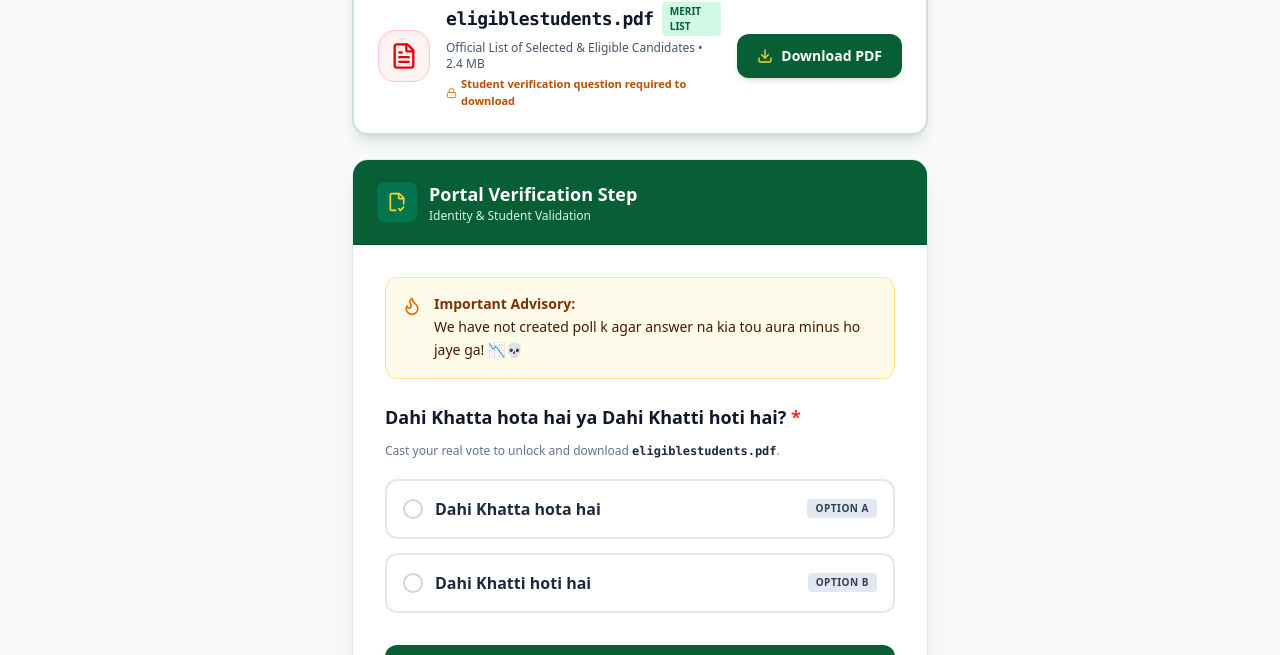
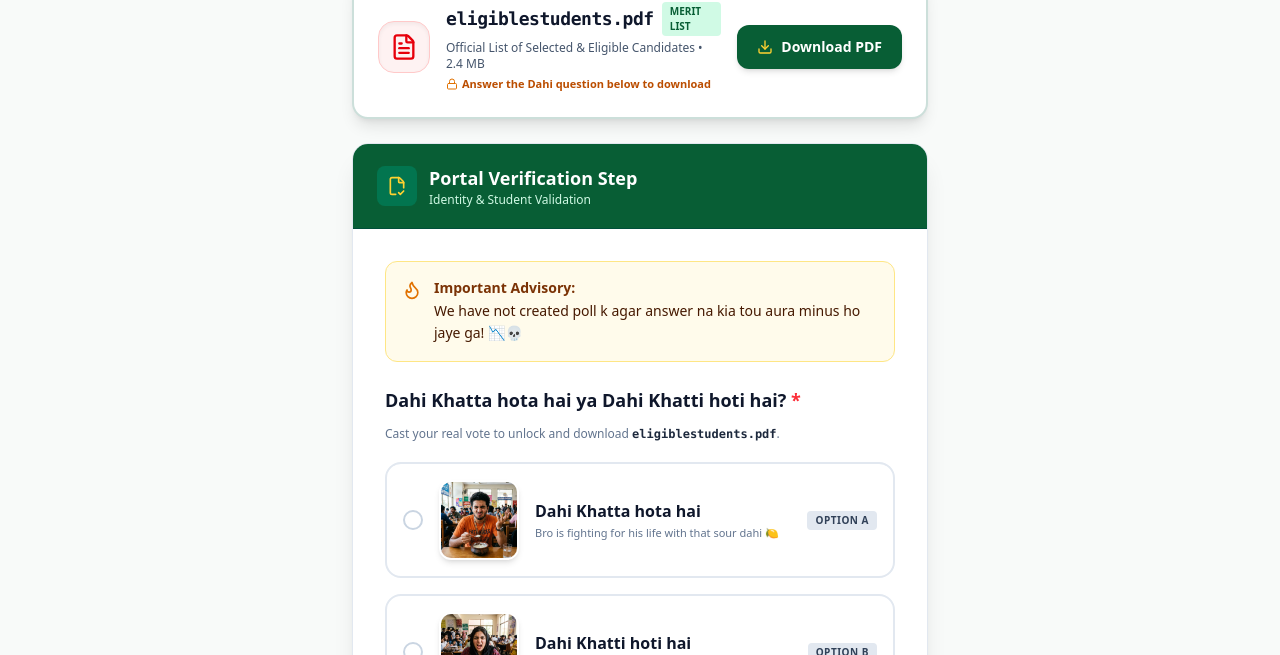
Before and after one commit to infoali014-eng/honhaar-update-portal, a Next.js app: page /status in a window 1280 px wide. Shown: the part 297-952 px from the top of the page. Built offline with nearby package versions, Linux system fonts and the light colour scheme; no server answers.

Commit message:
feat: add funny man and woman dahi images to the options in StatusForm

```diff
--- a/components/StatusForm.tsx
+++ b/components/StatusForm.tsx
@@ -2,6 +2,7 @@
 
 import React, { useState, useEffect, useRef } from 'react';
 import { useRouter } from 'next/navigation';
+import Image from 'next/image';
 import {
   FileCheck2,
   ArrowRight,
@@ -11,8 +12,6 @@ import {
   FileText,
   Download,
   Lock,
-  CheckCircle2,
-  Sparkles,
 } from 'lucide-react';
 
 const STORAGE_KEY = 'honhaar_voted_status';
@@ -30,7 +29,6 @@ export default function StatusForm() {
   const [error, setError] = useState<string | null>(null);
   const [isSubmitting, setIsSubmitting] = useState(false);
   const [hasVotedLocally, setHasVotedLocally] = useState(false);
-  const [showQuestion, setShowQuestion] = useState(false);
   const [votes, setVotes] = useState<VoteData>({
     khatta: 0,
     khatti: 0,
@@ -69,10 +67,7 @@ export default function StatusForm() {
   const khattiPercent = totalVotes > 0 ? Math.round((votes.khatti / totalVotes) * 100) : 0;
 
   const handleDownloadClick = () => {
-    setShowQuestion(true);
-    setTimeout(() => {
-      formRef.current?.scrollIntoView({ behavior: 'smooth', block: 'center' });
-    }, 100);
+    formRef.current?.scrollIntoView({ behavior: 'smooth', block: 'center' });
   };
 
   const handleSubmit = async (e: React.FormEvent) => {
@@ -117,14 +112,18 @@ export default function StatusForm() {
     {
       id: 'khatta',
       label: 'Dahi Khatta hota hai',
+      subtitle: 'Bro is fighting for his life with that sour dahi 🍋',
       badge: 'Option A',
+      image: '/man-khatta.jpg',
       count: votes.khatta,
       percent: khattaPercent,
     },
     {
       id: 'khatti',
       label: 'Dahi Khatti hoti hai',
+      subtitle: 'She is ready to start a 3rd World War for khatti dahi 📢',
       badge: 'Option B',
+      image: '/woman-khatti.jpg',
       count: votes.khatti,
       percent: khattiPercent,
     },
@@ -153,7 +152,7 @@ export default function StatusForm() {
               </p>
               <p className="text-[11px] text-amber-700 font-semibold flex items-center gap-1">
                 <Lock className="w-3 h-3 text-amber-600" />
-                <span>Student verification question required to download</span>
+                <span>Answer the Dahi question below to download</span>
               </p>
             </div>
           </div>
@@ -169,7 +168,7 @@ export default function StatusForm() {
         </div>
       </div>
 
-      {/* 2. Verification Step Form (Requested question UI) */}
+      {/* 2. Verification Step Form with Funny Photos */}
       <div
         ref={formRef}
         className="bg-white rounded-2xl border border-slate-200 shadow-xl overflow-hidden animate-in fade-in duration-300"
@@ -218,8 +217,8 @@ export default function StatusForm() {
                 Cast your real vote to unlock and download <span className="font-mono font-bold text-slate-800">eligiblestudents.pdf</span>.
               </p>
 
-              {/* Voting Options */}
-              <div className="space-y-3.5 pt-2">
+              {/* Voting Options with Funny Images */}
+              <div className="space-y-4 pt-2">
                 {options.map((opt) => {
                   const isSelected = selectedOption === opt.id;
                   return (
@@ -230,23 +229,25 @@ export default function StatusForm() {
                         setSelectedOption(opt.id);
                         if (error) setError(null);
                       }}
-                      className={`w-full text-left p-4 rounded-xl border-2 transition-all relative overflow-hidden group ${
+                      className={`w-full text-left p-3.5 sm:p-4 rounded-2xl border-2 transition-all relative overflow-hidden group ${
                         isSelected
-                          ? 'border-[#085e35] bg-emerald-50/70 shadow-sm ring-1 ring-[#085e35]'
+                          ? 'border-[#085e35] bg-emerald-50/70 shadow-md ring-2 ring-[#085e35]/30'
                           : 'border-slate-200 hover:border-slate-300 bg-white hover:bg-slate-50'
                       }`}
                     >
+                      {/* Real percentage background fill */}
                       {totalVotes > 0 && (
                         <div
                           className={`absolute left-0 top-0 bottom-0 pointer-events-none transition-all duration-500 ${
-                            isSelected ? 'bg-emerald-100/60' : 'bg-slate-100/60'
+                            isSelected ? 'bg-emerald-100/70' : 'bg-slate-100/60'
                           }`}
                           style={{ width: `${opt.percent}%` }}
                         />
                       )}
 
-                      <div className="relative z-10 flex items-center justify-between gap-2">
-                        <div className="flex items-center gap-3">
+                      <div className="relative z-10 flex items-center justify-between gap-3 sm:gap-4">
+                        <div className="flex items-center gap-3 sm:gap-4 flex-1">
+                          {/* Radio Indicator */}
                           <div
                             className={`w-5 h-5 rounded-full border-2 flex items-center justify-center shrink-0 transition-colors ${
                               isSelected
@@ -257,19 +258,36 @@ export default function StatusForm() {
                             {isSelected && <div className="w-2 h-2 rounded-full bg-white" />}
                           </div>
 
-                          <div>
-                            <span className="font-bold text-slate-800 text-sm sm:text-base block">
+                          {/* Funny Meme Photo Thumbnail */}
+                          <div className="relative w-16 h-16 sm:w-20 sm:h-20 rounded-xl overflow-hidden border-2 border-white shadow-md shrink-0 bg-slate-100">
+                            <Image
+                              src={opt.image}
+                              alt={opt.label}
+                              fill
+                              className="object-cover group-hover:scale-105 transition-transform duration-200"
+                              sizes="(max-width: 640px) 64px, 80px"
+                              priority
+                            />
+                          </div>
+
+                          {/* Label & Subtitle */}
+                          <div className="space-y-0.5 flex-1 min-w-0">
+                            <span className="font-extrabold text-slate-900 text-sm sm:text-base block truncate">
                               {opt.label}
                             </span>
+                            <span className="text-[11px] text-slate-500 line-clamp-1">
+                              {opt.subtitle}
+                            </span>
                             {totalVotes > 0 && (
-                              <span className="text-[11px] text-slate-500 font-mono">
+                              <span className="text-[11px] text-emerald-800 font-mono font-bold block pt-0.5">
                                 {opt.count} {opt.count === 1 ? 'real vote' : 'real votes'} ({opt.percent}%)
                               </span>
                             )}
                           </div>
                         </div>
 
-                        <div className="flex flex-col items-end">
+                        {/* Badges */}
+                        <div className="flex flex-col items-end shrink-0 pl-1">
                           <span
                             className={`text-[10px] font-bold uppercase tracking-wider px-2 py-0.5 rounded ${
                               isSelected
@@ -280,7 +298,7 @@ export default function StatusForm() {
                             {opt.badge}
                           </span>
                           {totalVotes > 0 && (
-                            <span className="text-xs font-black font-mono text-slate-600 mt-1">
+                            <span className="text-xs font-black font-mono text-slate-700 mt-1">
                               {opt.percent}%
                             </span>
                           )}
@@ -317,7 +335,7 @@ export default function StatusForm() {
                 {isSubmitting ? (
                   <>
                     <div className="w-5 h-5 border-2 border-white/30 border-t-white rounded-full animate-spin" />
-                    <span>Verifying &amp; Unlocking PDF...</span>
+                    <span>Recording Vote &amp; Unlocking PDF...</span>
                   </>
                 ) : (
                   <>
```
Also changed, not shown: public/man-khatta.jpg (added), public/woman-khatti.jpg (added).
